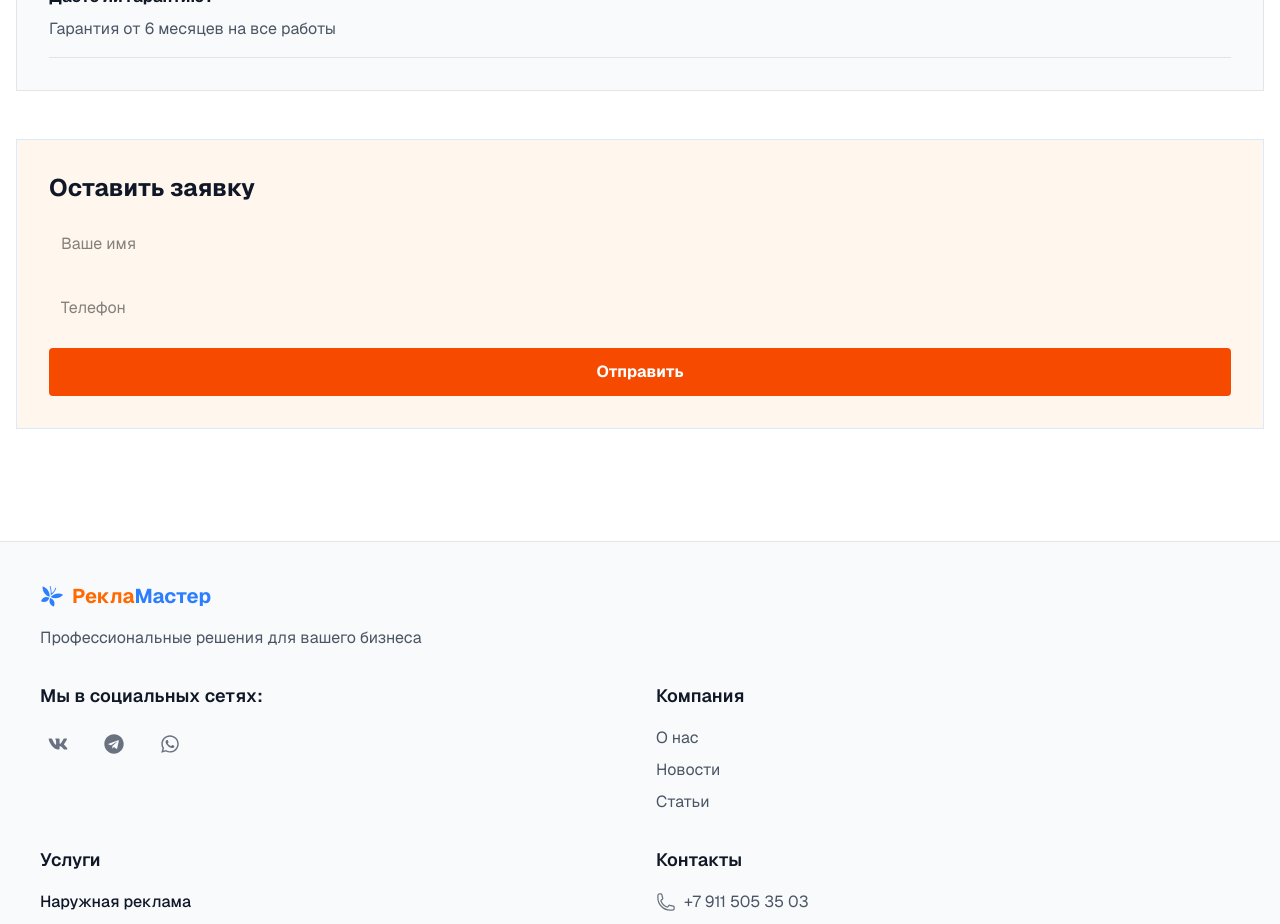
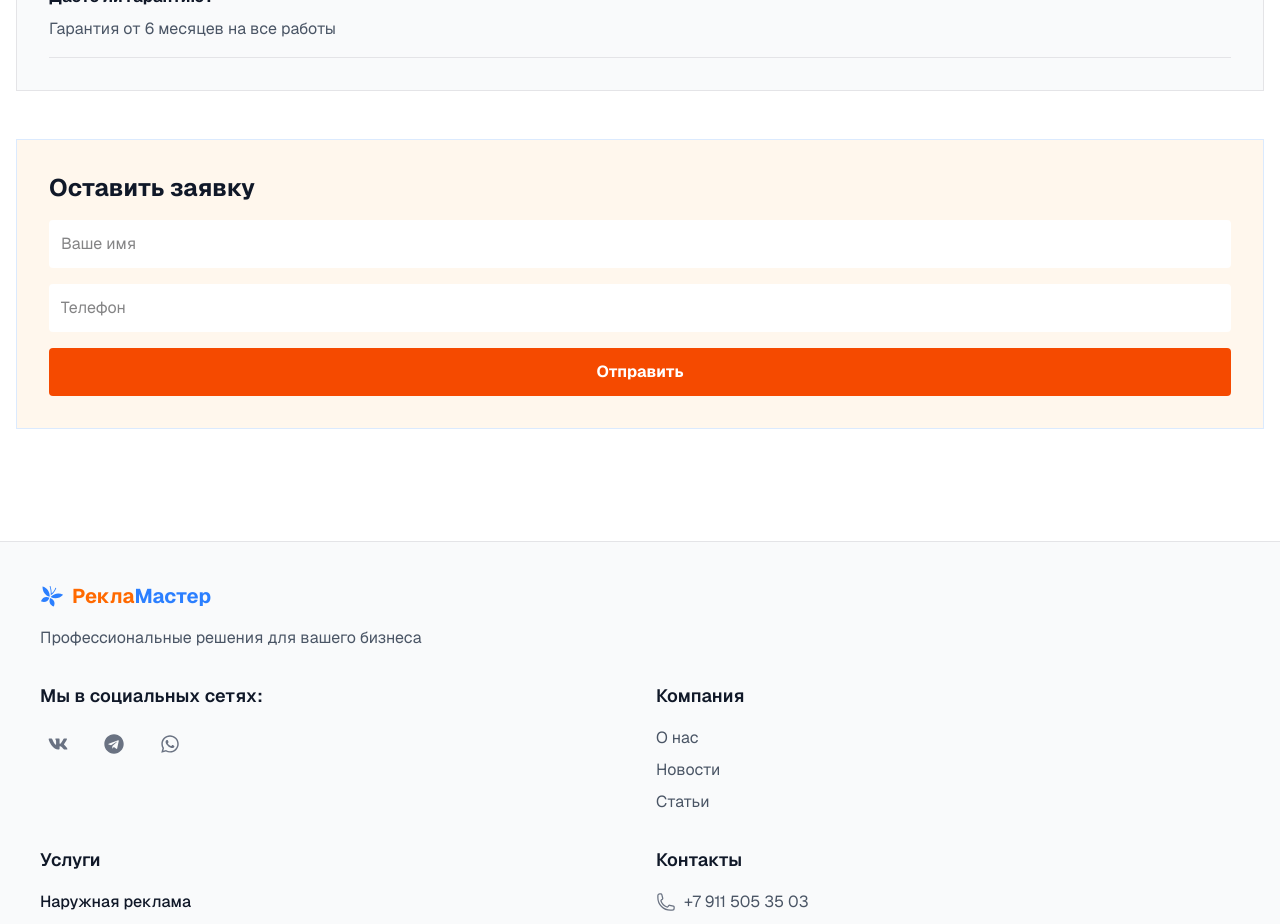
Before and after one commit to InteroperGit/adms, a Next.js app in the folder src/apps/web/advertise-agency-site/: page / in a window 1280 px wide. Shown: the part 5060-5984 px from the top of the page. Built offline with nearby package versions, Linux system fonts and the light colour scheme.

Commit message:
[AdvAgencySite] [Feature] Создан компонент OrderFormSection.tsx
    - Создан компонент OrderFormSection.tsx
    - Данные вынесены в отдельный файл
    - Использован на главной странице

```diff
--- a/src/apps/web/advertise-agency-site/src/app/page.tsx
+++ b/src/apps/web/advertise-agency-site/src/app/page.tsx
@@ -1,42 +1,52 @@
-import {ServicesSection} from "@/components/sections/ServicesSection";
-import {serviceCategories} from "@/data/services-data";
-import {PortfolioSection} from "@/components/sections/PortfolioSection";
-import {recentProjectPreviews} from "@/data/projects-data";
-import {NewsSection} from "@/components/sections/NewsSection";
-import {recentNewsPreviews} from "@/data/news-data";
+import { ServicesSection } from "@/components/sections/ServicesSection";
+import { serviceCategories } from "@/data/services-data";
+import { PortfolioSection } from "@/components/sections/PortfolioSection";
+import { recentProjectPreviews } from "@/data/projects-data";
+import { NewsSection } from "@/components/sections/NewsSection";
+import { recentNewsPreviews } from "@/data/news-data";
 import HeroSection from "@/components/sections/HeroSection";
-import {ClientsSection} from "@/components/sections/ClientsSection";
+import { ClientsSection } from "@/components/sections/ClientsSection";
 import React from "react";
 import AboutCompanySection from "@/components/sections/AboutCompanySection";
 import AdvantagesSection from "@/components/sections/AdvantagesSection";
 import CarouselSection from "@/components/sections/CarouselSection";
-import {getPromotions} from "@/libs/api/promotions";
-import {getCompanyProductionImages, getCompanyStats} from "@/libs/api/company-info";
+import { getPromotions } from "@/libs/api/promotions";
+import { getCompanyProductionImages, getCompanyStats } from "@/libs/api/company-info";
 import WorkStepsSection from "@/components/sections/WorkStepsSection";
 import FaqSection from "@/components/sections/FaqSection";
+import OrderFormSection from "@/components/sections/OrderFormSection";
+import { cn } from "@/libs/utils"; // Импорт утилиты cn
 
 async function CarouselWrapper() {
     const promotions = await getPromotions();
-    return <CarouselSection promotions={promotions} className={"hidden md:block"} />;
+    return (
+        <CarouselSection promotions={promotions} className={cn("hidden md:block")} />
+    );
 }
 
 async function AboutCompanyWrapper() {
     const companyStats = await getCompanyStats();
     const companyProductImages = await getCompanyProductionImages();
 
-    return <AboutCompanySection stats={companyStats} productionImages={companyProductImages} />
+    return (
+        <AboutCompanySection
+            stats={companyStats}
+            productionImages={companyProductImages}
+        />
+    );
 }
 
 export default function Home() {
     return (
-        <div className="space-y-12 pb-16 bg-white dark:bg-gray-900 text-gray-900 dark:text-gray-100">
+        <div className={cn("space-y-12 pb-16 bg-white dark:bg-gray-900",
+            " text-gray-900 dark:text-gray-100")}>
             {/* 1. Карусель спецпредложений */}
             <CarouselWrapper />
 
             {/* 2. Hero Banner */}
             <HeroSection
-                title={"Рекламное агентство полного цикла"}
-                description={"Создаем эффективные решения с 2009 года"}
+                title="Рекламное агентство полного цикла"
+                description="Создаем эффективные решения с 2009 года"
             />
 
             {/* 3. Преимущества */}
@@ -50,11 +60,19 @@ export default function Home() {
                 title="Наши услуги"
                 services={serviceCategories}
                 columns={4}
-                className="my-9 py-6 bg-white dark:bg-gray-800 px-6 rounded-lg border dark:border-gray-700"
+                className={cn(
+                    "my-9 py-6 bg-white dark:bg-gray-800 px-6 rounded-lg border",
+                    "dark:border-gray-700"
+                )}
             />
 
             {/* 6. Этапы работы */}
-            <WorkStepsSection className={"bg-gray-50 dark:bg-gray-800 p-8 rounded-lg border dark:border-gray-700"} />
+            <WorkStepsSection
+                className={cn(
+                    "bg-gray-50 dark:bg-gray-800 p-8 rounded-lg border",
+                    "dark:border-gray-700"
+                )}
+            />
 
             {/* 7. Портфолио */}
             <PortfolioSection
@@ -64,9 +82,12 @@ export default function Home() {
                 columns={{
                     mobile: 1,
                     tablet: 2,
-                    desktop: 3
+                    desktop: 3,
                 }}
-                className="py-6 bg-gray-50 dark:bg-gray-800 p-6 rounded-lg border dark:border-gray-700"
+                className={cn(
+                    "py-6 bg-gray-50 dark:bg-gray-800 p-6 rounded-lg border",
+                    "dark:border-gray-700"
+                )}
             />
 
             {/* 8. Новости */}
@@ -76,44 +97,38 @@ export default function Home() {
                 columns={{
                     mobile: 1,
                     tablet: 2,
-                    desktop: 3
+                    desktop: 3,
                 }}
                 maxItems={6}
-                className="py-6 bg-white dark:bg-gray-800 p-6 rounded-lg border dark:border-gray-700"
+                className={cn(
+                    "py-6 bg-white dark:bg-gray-800 p-6 rounded-lg border",
+                    "dark:border-gray-700"
+                )}
             />
 
             {/* 9. Клиенты */}
-            <ClientsSection className="bg-white dark:bg-gray-800 p-6 rounded-lg border dark:border-gray-700" />
+            <ClientsSection
+                className={cn(
+                    "bg-white dark:bg-gray-800 p-6 rounded-lg border",
+                    "dark:border-gray-700"
+                )}
+            />
 
             {/* 10. FAQ */}
-            <FaqSection className={"bg-gray-50 dark:bg-gray-800 p-8 rounded-lg border dark:border-gray-700"} />
+            <FaqSection
+                className={cn(
+                    "bg-gray-50 dark:bg-gray-800 p-8 rounded-lg border",
+                    "dark:border-gray-700"
+                )}
+            />
 
             {/* 11. Форма заявки */}
-            <div className="bg-orange-50 dark:bg-orange-900/20 p-8 rounded-lg border border-blue-100 dark:border-orange-800">
-                <h2 className="text-2xl font-bold mb-4 dark:text-white">Оставить заявку</h2>
-                <form className="space-y-4">
-                    <div>
-                        <input
-                            type="text"
-                            placeholder="Ваше имя"
-                            className="w-full p-3 rounded border dark:bg-gray-700 dark:border-gray-600 dark:text-white dark:placeholder-gray-400"
-                        />
-                    </div>
-                    <div>
-                        <input
-                            type="tel"
-                            placeholder="Телефон"
-                            className="w-full p-3 rounded border dark:bg-gray-700 dark:border-gray-600 dark:text-white dark:placeholder-gray-400"
-                        />
-                    </div>
-                    <button
-                        type="submit"
-                        className="w-full bg-orange-600 dark:bg-orange-700 text-white py-3 rounded font-bold hover:bg-orange-700 dark:hover:bg-orange-800 transition"
-                    >
-                        Отправить
-                    </button>
-                </form>
-            </div>
+            <OrderFormSection
+                className={cn(
+                    "bg-orange-50 dark:bg-orange-900/20 p-8 rounded-lg border",
+                    "border-blue-100 dark:border-orange-800"
+                )}
+            />
         </div>
     );
 }
--- /dev/null
+++ b/src/apps/web/advertise-agency-site/src/components/sections/OrderFormSection.tsx
@@ -0,0 +1,38 @@
+import React from "react";
+import { cn } from "@/libs/utils";
+
+interface OrderFormSectionProps {
+    className?: string;
+}
+
+const OrderFormSection = ({ className }: OrderFormSectionProps) => {
+    return (
+        <div className={cn(`${className}`)}>
+            <h2 className={cn("text-2xl font-bold mb-4 dark:text-white")}>Оставить заявку</h2>
+            <form className={cn("space-y-4")}>
+                <div>
+                    <input
+                        type="text"
+                        placeholder="Ваше имя"
+                        className={cn("w-full p-3 rounded border bg-white dark:bg-gray-700 dark:border-gray-600  dark:text-white dark:placeholder-gray-400")}
+                    />
+                </div>
+                <div>
+                    <input
+                        type="tel"
+                        placeholder="Телефон"
+                        className={cn("w-full p-3 rounded border  bg-white dark:bg-gray-700 dark:border-gray-600 dark:text-white dark:placeholder-gray-400")}
+                    />
+                </div>
+                <button
+                    type="submit"
+                    className={cn("w-full bg-orange-600 dark:bg-orange-700 text-white py-3 rounded font-bold hover:bg-orange-700 dark:hover:bg-orange-800 transition")}
+                >
+                    Отправить
+                </button>
+            </form>
+        </div>
+    );
+};
+
+export default OrderFormSection;
```
